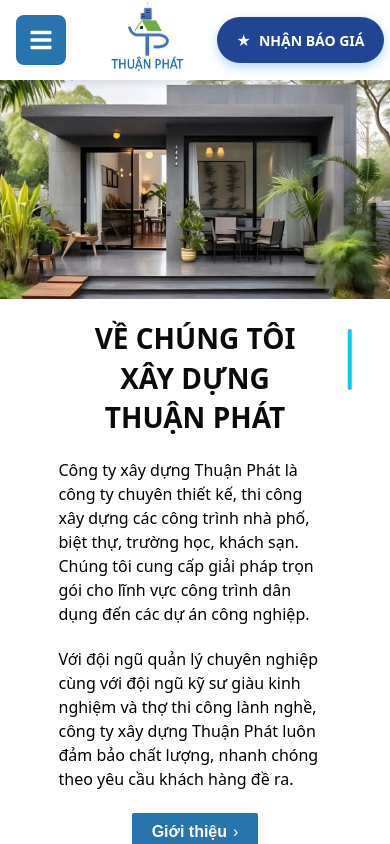
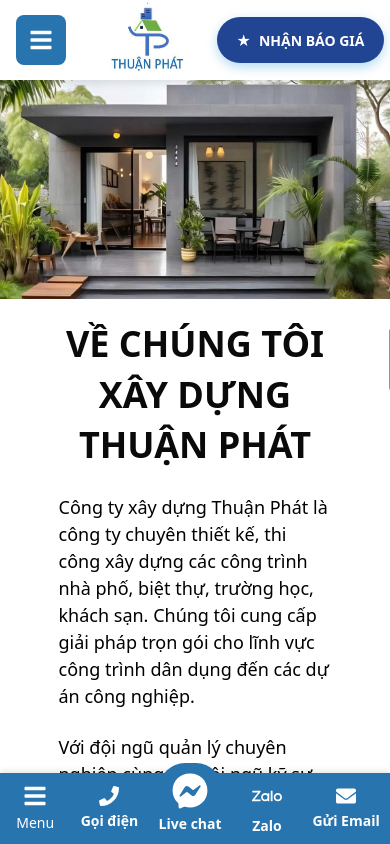
Before and after one commit to zann1999/xaydung, a React (Vite) app: page / in a window 390 px wide. Shown: the top 844 px of the page. Built offline with nearby package versions, Linux system fonts and the light colour scheme.

Commit message:
Add BottomNavBar component with icons

```diff
--- a/src/App.css
+++ b/src/App.css
@@ -1226,13 +1226,14 @@ div {
   .gioithieu {
     margin-top: -100px;
     h2 {
-      font-size: 28px;
+      font-size: 36px;
+      font-weight: 800;
     }
     h4 {
-      font-size: 16px;
+      font-size: 18px;
     }
     .vertical-line {
-      left: 250px;
+      left: 300px;
       top: -10px;
       width: 4px;
     }
@@ -1246,7 +1247,7 @@ div {
     height: 240px !important;
   }
   .home_gioithieu {
-    min-height: 780px;
+    min-height: 878px;
   }
   .xe {
     width: 200px !important;
@@ -1255,10 +1256,11 @@ div {
   .section {
     h2 {
       margin-top: 0px;
-      font-size: 28px;
+      font-size: 36px;
+      font-weight: 800;
     }
     p {
-      font-size: 16px;
+      font-size: 18px;
     }
   }
   .features {
@@ -1288,7 +1290,7 @@ div {
   }
 
   .feature-description {
-    font-size: 13px;
+    font-size: 14px;
 
     color: #555;
   }
@@ -1316,7 +1318,7 @@ div {
       font-size: 28px;
     }
     .font_def {
-      font-size: 16px;
+      font-size: 18px;
     }
   }
   .contact {
@@ -1387,7 +1389,7 @@ div {
     }
 
     p {
-      font-size: 16px;
+      font-size: 18px;
     }
     .support-button {
       font-size: 14px;
@@ -1404,16 +1406,16 @@ div {
   }
   .bang {
     .title {
-      font-size: 16px;
+      font-size: 18px;
     }
     .uudiem {
-      font-size: 16px;
+      font-size: 18px;
     }
     .nhuocdiem {
-      font-size: 16px;
+      font-size: 18px;
     }
     td {
-      font-size: 16px;
+      font-size: 18px;
     }
   }
   .quytrinh {
@@ -1421,10 +1423,10 @@ div {
       font-size: 28px;
     }
     h4 {
-      font-size: 16px;
+      font-size: 18px;
     }
     p {
-      font-size: 16px;
+      font-size: 18px;
     }
   }
   .noibat {
@@ -1432,7 +1434,8 @@ div {
       font-size: 28px;
     }
     h6 {
-      font-size: 16px;
+      font-size: 18px;
+
       text-align: left;
     }
     .feature-icon {
@@ -1448,10 +1451,210 @@ div {
       font-size: 22px;
     }
     h6 {
+      font-size: 18px;
+    }
+  }
+  .suachua_page {
+    margin-top: 80px;
+  }
+  .footer {
+    font-size: 16px;
+    a {
       font-size: 16px;
     }
   }
-  .suachua_mobile {
-    margin-top: 120px;
-  }
-}
+  .xaynhatrongoi_page {
+    .bang {
+      max-width: 99%;
+    }
+  }
+  form {
+    select {
+      height: 48px;
+    }
+  }
+  .menu {
+    cursor: pointer;
+    z-index: 10;
+  }
+
+  .overlay {
+    position: fixed;
+    top: 0;
+    left: 0;
+    width: 100%;
+    height: 100%;
+    background: rgba(0, 0, 0, 0.5); /* làm mờ nền */
+    display: flex;
+    justify-content: center;
+    align-items: center;
+    z-index: 999;
+  }
+
+  .menu-popup {
+    background: white;
+    padding: 20px;
+    border-radius: 8px;
+    z-index: 1000;
+    display: flex;
+    flex-direction: column;
+    gap: 10px;
+  }
+
+  .menu-popup button {
+    padding: 10px 20px;
+    font-size: 16px;
+    cursor: pointer;
+  }
+  #navbar {
+    .show_mobile {
+      display: block;
+    }
+  }
+  /* Menu popup */
+  .menu-popup {
+    position: fixed;
+    top: 0;
+    left: 0;
+    width: 200px;
+    height: 100%;
+    background: white;
+    padding: 20px;
+    box-shadow: 2px 0 10px rgba(0, 0, 0, 0.2);
+    display: flex;
+    flex-direction: column;
+    gap: 10px;
+    z-index: 1000;
+    animation-duration: 0.4s;
+    animation-fill-mode: forwards;
+  }
+
+  /* Mở từ trái qua phải */
+  .slide-in {
+    animation-name: slideInFromLeft;
+  }
+
+  /* Đóng từ phải qua trái */
+  .slide-out {
+    animation-name: slideOutToLeft;
+  }
+
+  @keyframes slideInFromLeft {
+    from {
+      transform: translateX(-100%);
+    }
+    to {
+      transform: translateX(0%);
+    }
+  }
+
+  @keyframes slideOutToLeft {
+    from {
+      transform: translateX(0%);
+    }
+    to {
+      transform: translateX(-100%);
+    }
+  }
+  .menu-popup {
+    border-radius: 0px;
+    padding: 0px;
+    padding-top: 20px;
+    text-align: left;
+    gap: 0px;
+    background-color: #2774ae;
+    a {
+      color: white;
+      padding-left: 20px;
+    }
+    .active {
+      background-color: white;
+    }
+  }
+
+  .boxpopup {
+    width: 96%;
+    margin: auto;
+    margin-right: 2%;
+
+    .quote-form-container {
+      p {
+        display: block !important;
+      }
+    }
+  }
+  .line_menu {
+    display: block;
+    height: 1px;
+    background-color: #999999;
+    width: 100%;
+  }
+  .bottom-nav {
+    a {
+      padding-bottom: 0px;
+      padding-top: 0px;
+    }
+    position: fixed;
+    bottom: 0;
+    left: 0;
+    width: 100%;
+    background: #2774ae;
+    display: flex;
+    justify-content: space-around;
+    align-items: center;
+    padding: 8px 0;
+    z-index: 1000;
+    box-shadow: 0 -2px 6px rgba(0, 0, 0, 0.1);
+  }
+
+  .nav-item {
+    display: flex;
+    flex-direction: column;
+    align-items: center;
+    color: white;
+    font-size: 14px;
+    cursor: pointer;
+  }
+
+  .nav-item svg {
+    margin-bottom: 4px;
+  }
+
+  .nav-item.active {
+    position: relative;
+  }
+
+  .nav-item.active::before {
+    content: "";
+    position: absolute;
+    top: -15px;
+    left: 50%;
+    transform: translateX(-50%);
+    width: 40px;
+    height: 40px;
+    background: white;
+    border-radius: 50%;
+    z-index: -1;
+    box-shadow: 0 0 6px rgba(0, 0, 0, 0.2);
+  }
+
+  .nav-item.active svg {
+    color: #0277bd;
+  }
+  .zalo_bot {
+    padding: 0 10px;
+  }
+  .livechat {
+    width: 36px;
+    height: 36px;
+  }
+  .livechat_box {
+    margin-top: -20px;
+    background-color: #2774ae;
+    padding-top: 10px;
+    border-radius: 26px;
+  }
+  .footer {
+    padding-bottom: 71px;
+  }
+}
--- a/src/App.jsx
+++ b/src/App.jsx
@@ -6,11 +6,19 @@ import Xaynhatrongoi from "./pages/Xaynhatrongoi";
 import Lienhe from "./pages/Lienhe";
 import Suachua_caitao from "./pages/Suachua_caitao";
 import React, { useRef, useState, useEffect } from "react";
+
 import QuoteForm from "./line/Popup";
 import ScrollToTop from "./pages/ScrollToTop";
 import { NavLink } from "react-router-dom";
 import logo from "./img/Lo go thuận phát.jpg";
-import { FaBars } from "react-icons/fa";
+
+import {
+  FaBars,
+  FaPhone,
+  FaFacebookMessenger,
+  FaEnvelope,
+} from "react-icons/fa";
+import { SiZalo } from "react-icons/si";
 function App() {
   const [showForm, setShowForm] = useState(false);
   const popupRef = useRef(null);
@@ -30,13 +38,111 @@ function App() {
       document.removeEventListener("mousedown", handleClickOutside);
     };
   }, [showForm]);
+  const [isOpen, setIsOpen] = useState(false);
+  const menuRef = useRef(null);
+  useEffect(() => {
+    const handleClickOutside = (event) => {
+      if (menuRef.current && !menuRef.current.contains(event.target)) {
+        setIsOpen(false);
+      }
+    };
+    if (isOpen) {
+      document.addEventListener("mousedown", handleClickOutside);
+    } else {
+      document.removeEventListener("mousedown", handleClickOutside);
+    }
+    return () => {
+      document.removeEventListener("mousedown", handleClickOutside);
+    };
+  }, [isOpen]);
+
+  const openMenu = () => {
+    setIsVisible(true);
+    setIsOpen(true);
+  };
+
+  const closeMenu = () => {
+    setIsOpen(false);
+    setTimeout(() => setIsVisible(false), 400); // khớp animation
+  };
+
+  const handleMenuClick = () => {
+    closeMenu();
+  };
+  // Để kích hoạt class CSS
+  const [isVisible, setIsVisible] = useState(false); // Giữ component trong DOM
+
   return (
     <div>
       <div className="nav_sub">
         <nav id="navbar">
-          <div className="menu">
+          <div className="menu" onClick={() => setIsOpen(true)}>
             <FaBars size={24} />
           </div>
+
+          {isOpen && (
+            <div className="overlay">
+              <div
+                className={`menu-popup ${isOpen ? "slide-in" : "slide-out"}`}
+                ref={menuRef}
+              >
+                <NavLink
+                  onClick={handleMenuClick}
+                  to="/"
+                  className={({ isActive }) =>
+                    isActive ? "active show_mobile" : "show_mobile"
+                  }
+                >
+                  TRANG CHỦ
+                </NavLink>
+                <div className="line_menu"></div>
+                <NavLink
+                  onClick={handleMenuClick}
+                  to="/gioi-thieu"
+                  className={({ isActive }) =>
+                    isActive ? "active show_mobile" : "show_mobile"
+                  }
+                >
+                  GIỚI THIỆU
+                </NavLink>
+                <div className="line_menu"></div>
+
+                <NavLink
+                  onClick={handleMenuClick}
+                  to="/xay-nha-tron-goi"
+                  className={({ isActive }) =>
+                    isActive ? "active show_mobile" : "show_mobile"
+                  }
+                >
+                  XÂY NHÀ TRỌN GÓI
+                </NavLink>
+                <div className="line_menu"></div>
+
+                <NavLink
+                  onClick={handleMenuClick}
+                  to="/sua-chua-cai-tao"
+                  className={({ isActive }) =>
+                    isActive ? "active show_mobile" : "show_mobile"
+                  }
+                >
+                  SỬA CHỮA, CẢI TẠO
+                </NavLink>
+                <div className="line_menu"></div>
+
+                <NavLink
+                  onClick={handleMenuClick}
+                  to="/lien-he"
+                  className={({ isActive }) =>
+                    isActive ? "active show_mobile" : "show_mobile"
+                  }
+                >
+                  LIÊN HỆ
+                </NavLink>
+                <div className="line_menu"></div>
+              </div>
+            </div>
+          )}
+
           <NavLink to="/" className={"logo_mobile"}>
             <img className="logo" src={logo} alt="Logo" />
           </NavLink>
@@ -112,6 +218,52 @@ function App() {
           <div class="wheel"></div>
         </div>
       </div>
+      <div className="bottom-nav">
+        <div className="nav-item menu" onClick={() => setIsOpen(true)}>
+          <FaBars size={24} />
+
+          <span>Menu</span>
+        </div>
+        <a href="tel:0783537459" className="contact-link">
+          <div className="nav-item">
+            <FaPhone size={20} />
+            <span>Gọi điện</span>
+          </div>
+        </a>
+        <a
+          href="https://www.facebook.com/share/1GdAt2fpb3/"
+          target="_blank"
+          rel="noopener noreferrer"
+          style={{ textDecoration: "none" }}
+        >
+          <div className="nav-item livechat_box">
+            <FaFacebookMessenger size={20} className="livechat" />
+            <span>Live chat</span>
+          </div>
+        </a>
+        <a
+          href="https://zalo.me/0783537459"
+          target="_blank"
+          rel="noopener noreferrer"
+          className="contact-link"
+        >
+          <div className="nav-item zalo_bot">
+            <SiZalo size={30} />
+            <span>Zalo</span>
+          </div>
+        </a>
+        <a
+          href="https://mail.google.com/mail/?view=cm&to=congtythuanphat57@gmail.com"
+          target="_blank"
+          rel="noopener noreferrer"
+          className="contact-link contact-link-mail"
+        >
+          <div className="nav-item">
+            <FaEnvelope size={20} />
+            <span>Gửi Email</span>
+          </div>
+        </a>
+      </div>
     </div>
   );
 }
--- a/src/line/FORMLH.jsx
+++ b/src/line/FORMLH.jsx
@@ -26,7 +26,7 @@ export default function FORRMLH() {
           <div className="support-box">
             <h4>Hotline tư vấn</h4>
             <p>Hỗ trợ 24/7 bất cứ lúc nào quý khách cần.</p>
-
+            <a href="tel:0783537459">
               <div class="call-wrapper">
                 <div class="call-pulse"></div>
                 <button class="call-button">
@@ -35,6 +35,7 @@ export default function FORRMLH() {
                   </div>
                 </button>
               </div>
+            </a>
           </div>
 
           <div className="support-box">
--- a/src/line/Suachua_caitao.jsx
+++ b/src/line/Suachua_caitao.jsx
@@ -12,7 +12,7 @@ import FORMLH from "../line/FORMLH";
 export default function Suachua_caitao() {
   return (
     <div>
-      <div className="suachua suachua_mobile">
+      <div className="suachua">
         <div className="suachua_sub">
           <span className="suachua_subtext">SỬA CHỮA, CẢI TẠO</span>
         </div>
--- a/src/pages/Lienhe.jsx
+++ b/src/pages/Lienhe.jsx
@@ -29,7 +29,7 @@ export default function Lienhe() {
           <div className="support-box">
             <h4>Hotline tư vấn</h4>
             <p>Hỗ trợ 24/7 bất cứ lúc nào quý khách cần.</p>
-
+            <a href="tel:0783537459">
               <div class="call-wrapper">
                 <div class="call-pulse"></div>
                 <button class="call-button">
@@ -38,6 +38,7 @@ export default function Lienhe() {
                   </div>
                 </button>
               </div>
+            </a>
           </div>
 
           <div className="support-box">
@@ -104,9 +105,8 @@ export default function Lienhe() {
             <button type="submit">NHẬN BÁO GIÁ XÂY NHÀ</button>
           </form>
         </div>
-
+      </div>
       <Lienhe_home />
-      </div>
     </div>
   );
 }
```
Lines whose indentation alone changed are shown as unchanged.
